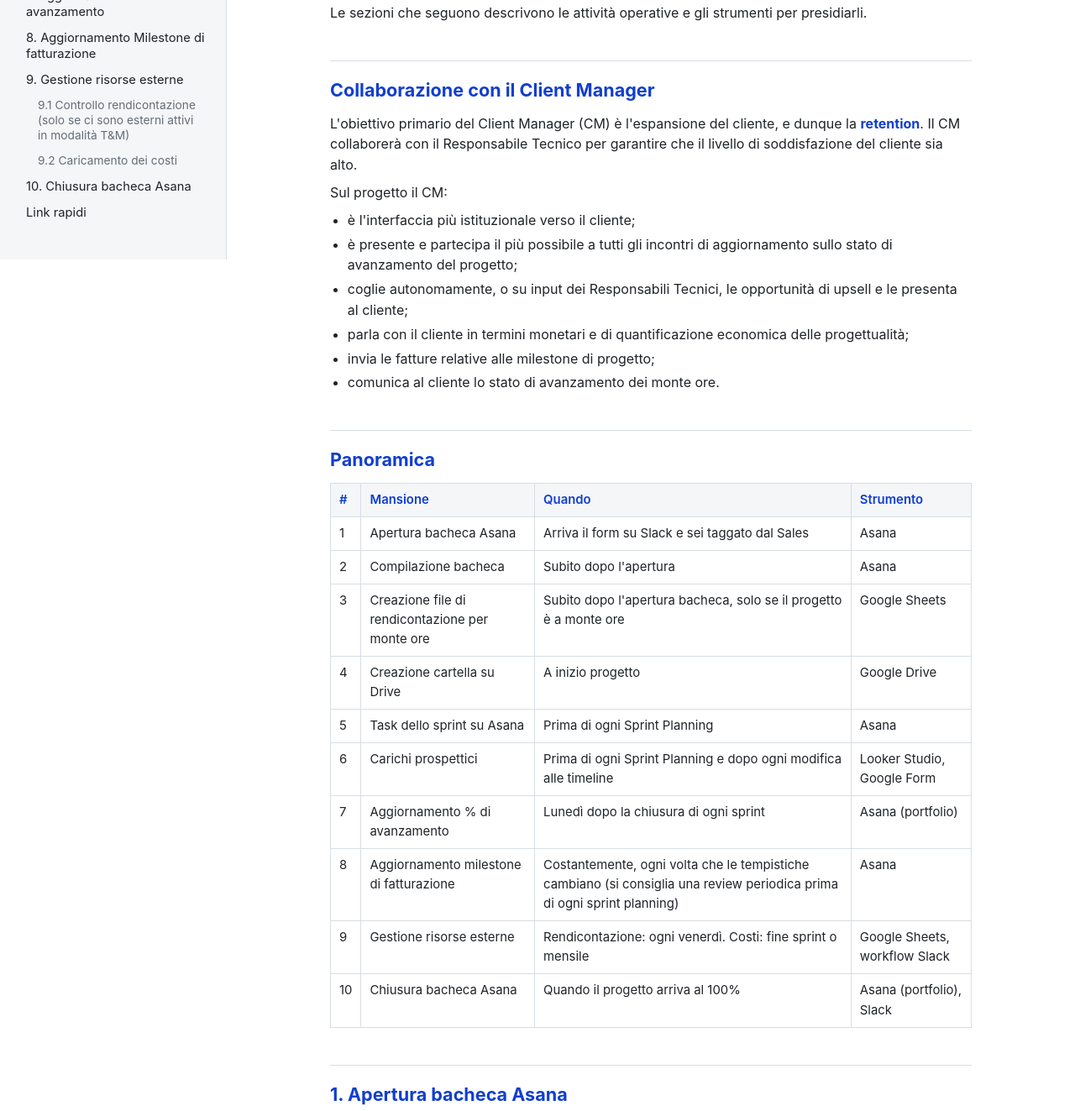
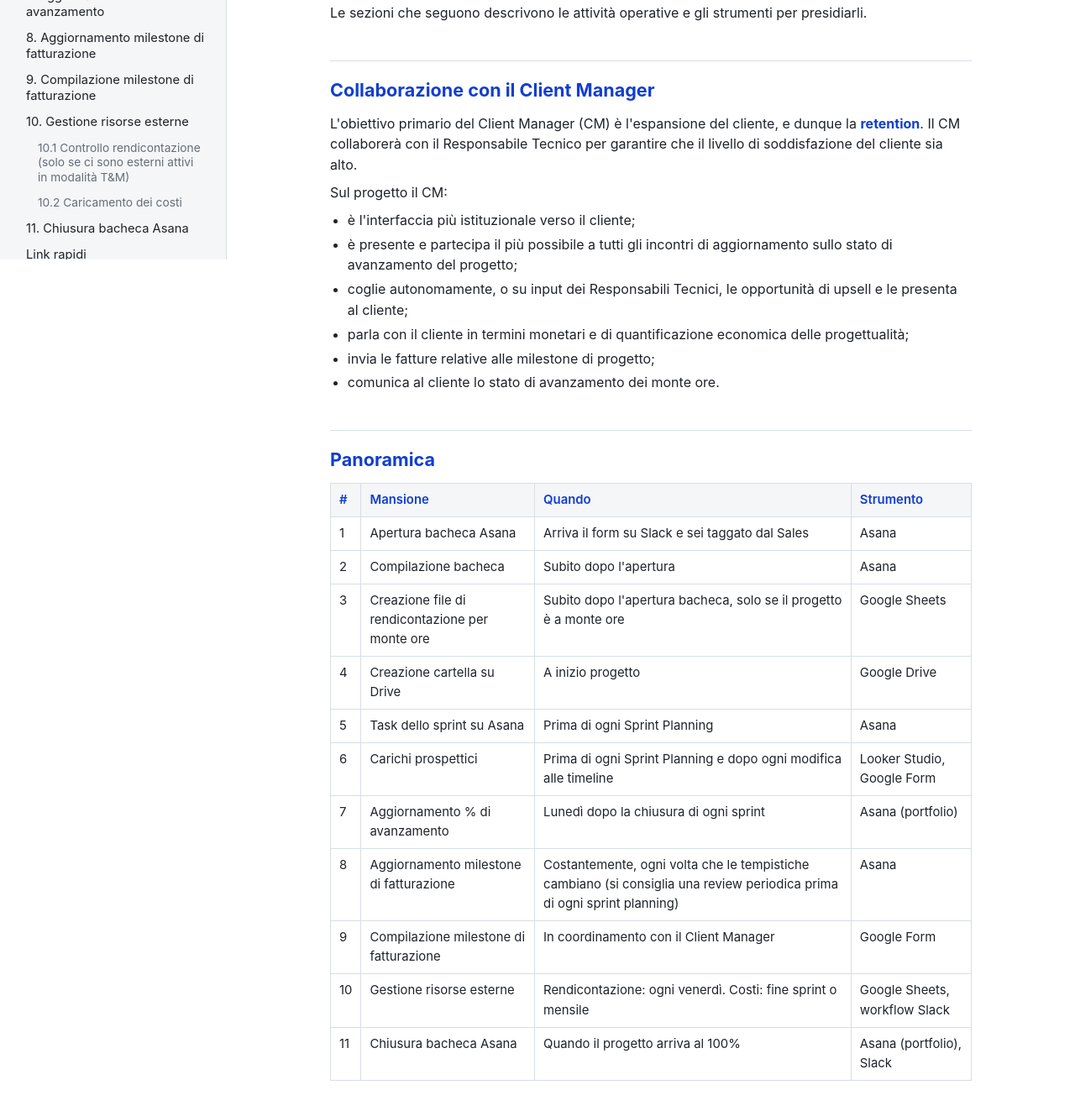
Before and after one commit to akacelo/playbook-dp-project-management, a plain HTML site: page index.html in a window 1280 px wide. Shown: the part 539-1862 px from the top of the page at 84% size. Drawn offline with Linux system fonts and the light colour scheme.

Commit message:
Add files via upload

```diff
--- a/index.html
+++ b/index.html
@@ -104,11 +104,12 @@ code { background: var(--soft); padding: 1px 6px; border-radius: 4px; font-size:
   <a href="#s5">5. Task dello sprint su Asana</a>
   <a href="#s6">6. Carichi prospettici</a>
   <a href="#s7">7. Aggiornamento % di avanzamento</a>
-  <a href="#s8">8. Aggiornamento Milestone di fatturazione</a>
-  <a href="#s9">9. Gestione risorse esterne</a>
-  <a class="sub-item" href="#s9-1">9.1 Controllo rendicontazione (solo se ci sono esterni attivi in modalità T&amp;M)</a>
-  <a class="sub-item" href="#s9-2">9.2 Caricamento dei costi</a>
-  <a href="#s10">10. Chiusura bacheca Asana</a>
+  <a href="#s8">8. Aggiornamento milestone di fatturazione</a>
+  <a href="#s9">9. Compilazione milestone di fatturazione</a>
+  <a href="#s10">10. Gestione risorse esterne</a>
+  <a class="sub-item" href="#s10-1">10.1 Controllo rendicontazione (solo se ci sono esterni attivi in modalità T&amp;M)</a>
+  <a class="sub-item" href="#s10-2">10.2 Caricamento dei costi</a>
+  <a href="#s11">11. Chiusura bacheca Asana</a>
   <a href="#link">Link rapidi</a>
 </nav>
 <main id="top">
@@ -155,8 +156,9 @@ code { background: var(--soft); padding: 1px 6px; border-radius: 4px; font-size:
   <tr><td>6</td><td>Carichi prospettici</td><td>Prima di ogni Sprint Planning e dopo ogni modifica alle timeline</td><td>Looker Studio, Google Form</td></tr>
   <tr><td>7</td><td>Aggiornamento % di avanzamento</td><td>Lunedì dopo la chiusura di ogni sprint</td><td>Asana (portfolio)</td></tr>
   <tr><td>8</td><td>Aggiornamento milestone di fatturazione</td><td>Costantemente, ogni volta che le tempistiche cambiano (si consiglia una review periodica prima di ogni sprint planning)</td><td>Asana</td></tr>
-  <tr><td>9</td><td>Gestione risorse esterne</td><td>Rendicontazione: ogni venerdì. Costi: fine sprint o mensile</td><td>Google Sheets, workflow Slack</td></tr>
-  <tr><td>10</td><td>Chiusura bacheca Asana</td><td>Quando il progetto arriva al 100%</td><td>Asana (portfolio), Slack</td></tr>
+  <tr><td>9</td><td>Compilazione milestone di fatturazione</td><td>In coordinamento con il Client Manager</td><td>Google Form</td></tr>
+  <tr><td>10</td><td>Gestione risorse esterne</td><td>Rendicontazione: ogni venerdì. Costi: fine sprint o mensile</td><td>Google Sheets, workflow Slack</td></tr>
+  <tr><td>11</td><td>Chiusura bacheca Asana</td><td>Quando il progetto arriva al 100%</td><td>Asana (portfolio), Slack</td></tr>
 </tbody></table>
 </div>
 
@@ -314,10 +316,16 @@ code { background: var(--soft); padding: 1px 6px; border-radius: 4px; font-size:
 <p>La <strong>Due Date</strong> di ogni milestone va aggiornata appena ti accorgi che a quella data non sarà possibile chiuderla, ad esempio perché alcune fasi progettuali non sono ancora concluse.</p>
 <p>Ricorda che la Due Date è il giorno in cui il CM compila il form di fatturazione: una data allineata ai tempi reali del progetto lo mette in condizione di farlo al momento giusto.</p>
 
-<h2 id="s9">9. Gestione risorse esterne</h2>
+<h2 id="s9">9. Compilazione milestone di fatturazione</h2>
+<div class="when"><strong>Con chi:</strong> il processo va svolto in modo coordinato con il Client Manager, in modo che siate entrambi allineati.</div>
+
+<h3>Come si fa</h3>
+<p>Compila il <a href="https://docs.google.com/forms/d/e/1FAIpQLScq2KXQI7l7DIPpZpmvQn9GoapslkNIUGFdP5quQ1B6g3hEaA/viewform" target="_blank" rel="noopener noreferrer">form di fatturazione</a> con le informazioni relative alla milestone di fatturazione, come indicato da contratto.</p>
+
+<h2 id="s10">10. Gestione risorse esterne</h2>
 <p>Fondamentale per avere il controllo sulle risorse esterne che lavorano ai nostri progetti.</p>
 
-<h3 id="s9-1">9.1 Controllo rendicontazione (solo se ci sono esterni attivi in modalità T&amp;M)</h3>
+<h3 id="s10-1">10.1 Controllo rendicontazione (solo se ci sono esterni attivi in modalità T&amp;M)</h3>
 <ol>
   <li>Appena inizia la collaborazione, invia all'esterno una copia del <a href="https://docs.google.com/spreadsheets/d/1O1zkz3jPQuR6HJYpBb8lzcAlGp3bpAOQe6aQJ9PhC9c/edit?usp=sharing" target="_blank" rel="noopener noreferrer">template di rendicontazione</a>.</li>
   <li>Chiedigli di rendicontare le ore <strong>ogni settimana, entro il venerdì sera</strong>.</li>
@@ -329,7 +337,7 @@ code { background: var(--soft); padding: 1px 6px; border-radius: 4px; font-size:
   <li>Ti mostrano se l'esterno è sotto ritmo (rischio ritardo) o sopra ritmo (rischio costo maggiore per Digital Pills e sforamento delle stime).</li>
 </ul>
 
-<h3 id="s9-2">9.2 Caricamento dei costi</h3>
+<h3 id="s10-2">10.2 Caricamento dei costi</h3>
 <p>Le ore degli esterni vanno caricate per il controllo di gestione di Digital Pills.</p>
 <div class="wrap">
 <table>
@@ -340,7 +348,7 @@ code { background: var(--soft); padding: 1px 6px; border-radius: 4px; font-size:
 </div>
 <div class="warn"><strong>Errore nella compilazione?</strong> Scrivi a @nicole, che corregge il dato.</div>
 
-<h2 id="s10">10. Chiusura bacheca Asana</h2>
+<h2 id="s11">11. Chiusura bacheca Asana</h2>
 <div class="when"><strong>Quando:</strong> il progetto arriva al 100% di avanzamento.</div>
 
 <h3>Passi</h3>
@@ -358,6 +366,7 @@ code { background: var(--soft); padding: 1px 6px; border-radius: 4px; font-size:
   <li><a href="https://digital-pills.slack.com/archives/C989DLHDY" target="_blank" rel="noopener noreferrer">#dp-amministrazione (Slack)</a></li>
   <li><a href="https://datastudio.google.com/u/0/reporting/c215211c-b9b5-48b6-a729-f04edca818b0/page/p_7puoh8u21d" target="_blank" rel="noopener noreferrer">Dashboard carichi prospettici</a></li>
   <li><a href="https://docs.google.com/forms/d/e/1FAIpQLSfZSlr1aGLDKW7FWYU3-FG-M_t9rs7Iki1sxXKTUMo1A1vlmg/viewform" target="_blank" rel="noopener noreferrer">Form aggiornamento dashboard</a></li>
+  <li><a href="https://docs.google.com/forms/d/e/1FAIpQLScq2KXQI7l7DIPpZpmvQn9GoapslkNIUGFdP5quQ1B6g3hEaA/viewform" target="_blank" rel="noopener noreferrer">Form di fatturazione</a></li>
   <li><a href="https://docs.google.com/spreadsheets/d/1GUYcdCR-qqpj9CWLZkr2faybh9LlsFMFh8oVXRLyjHc/edit" target="_blank" rel="noopener noreferrer">Setup rendicontazione monte ore</a></li>
   <li><a href="https://docs.google.com/document/d/1Pj-dq0ZKh6qIJASXNNGgL24f-BRed5TrH4ll804KOWU/edit?tab=t.0" target="_blank" rel="noopener noreferrer">Template documentazione mensile monte ore</a></li>
   <li><a href="https://docs.google.com/spreadsheets/d/1O1zkz3jPQuR6HJYpBb8lzcAlGp3bpAOQe6aQJ9PhC9c/edit?usp=sharing" target="_blank" rel="noopener noreferrer">Template rendicontazione esterni</a></li>
```
